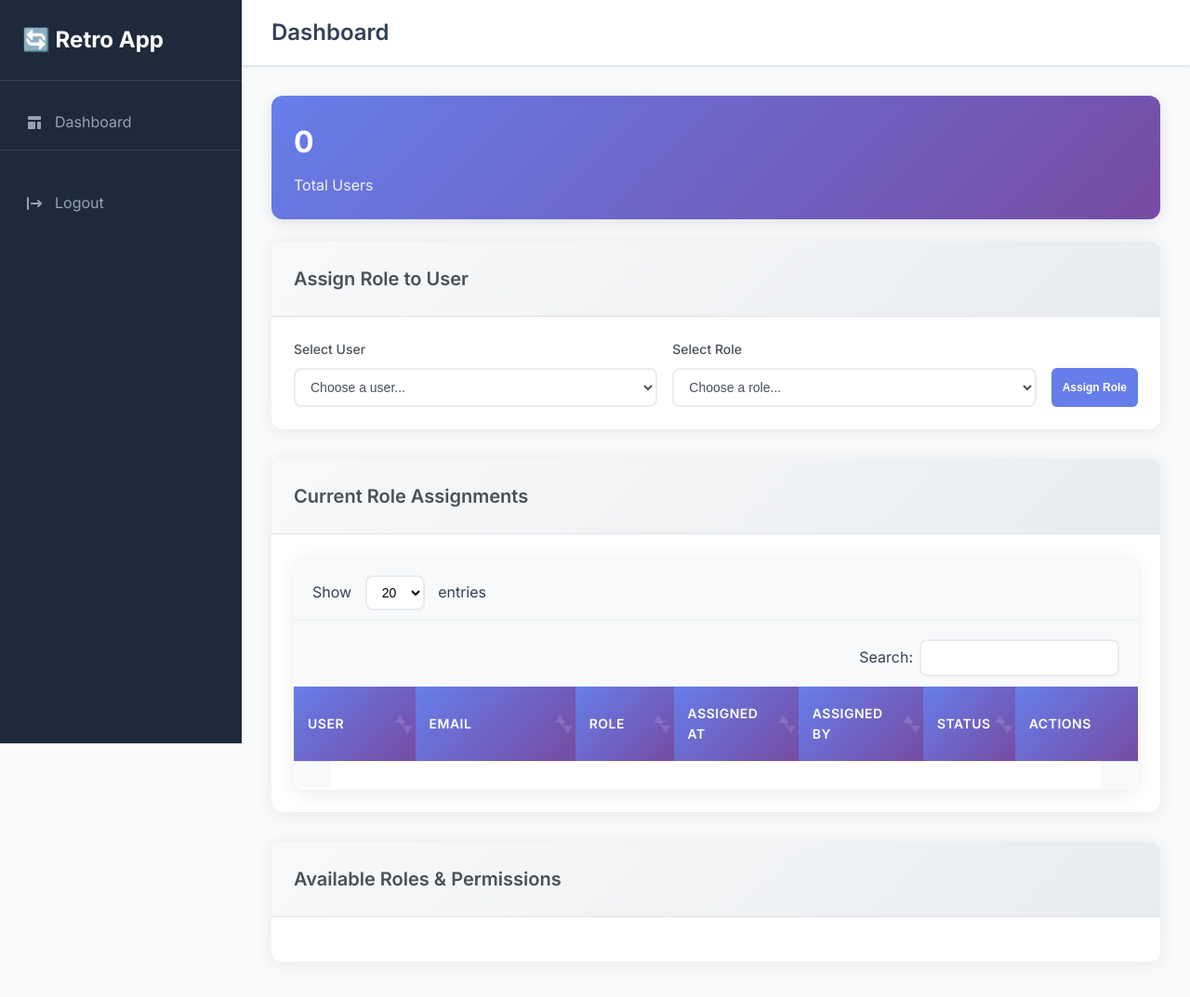
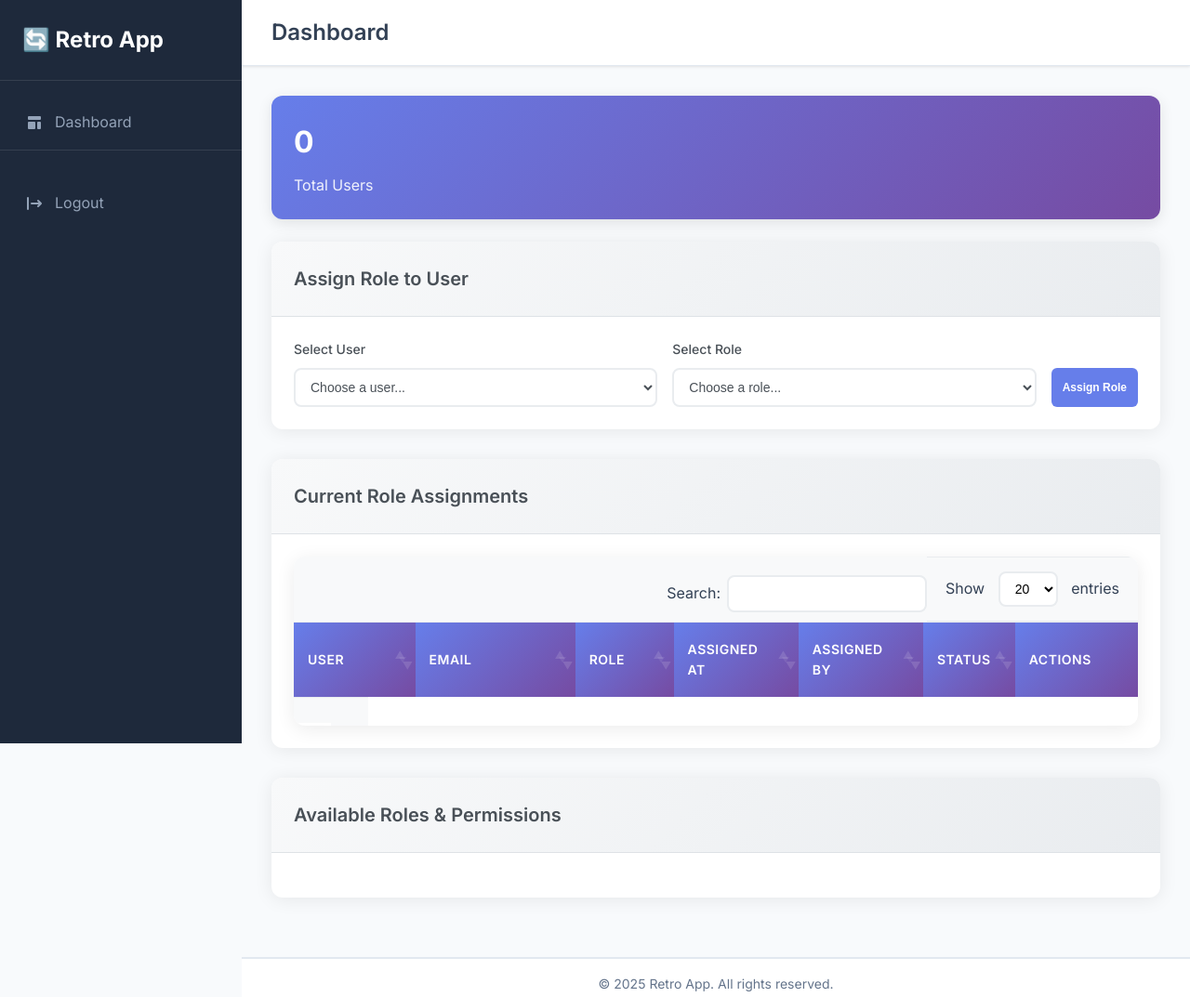
Before and after one commit to moiceanumarius/retro-app, a Symfony app: template templates/role/index.html.twig in a window 1280 px wide. Shown: the top 1073 px of the page at 93% size. Run offline with Twig, Linux system fonts and the light colour scheme; the template is opened without the code that fills it, so the values that code supplies are empty; some libraries are stand-ins or nearby versions.

Commit message:
feat: Rearrange DataTables footer layout
- Move info and pagination to left side
- Move length selector to right side
- Add proper spacing between elements
- Maintain consistent styling across footer elements

```diff
--- a/templates/role/index.html.twig
+++ b/templates/role/index.html.twig
@@ -300,11 +300,19 @@
             }
 
             .dataTables_wrapper .dataTables_paginate {
-                float: right;
-                text-align: right;
+                float: left;
+                margin-left: 20px;
             }
 
-            .dataTables_wrapper .dataTables_paginate:after {
+            .dataTables_wrapper .dataTables_length {
+                float: right;
+                padding: 15px 20px;
+                background: #f8f9fa;
+                border-top: 1px solid #e9ecef;
+            }
+
+            .dataTables_wrapper .dataTables_paginate:after,
+            .dataTables_wrapper .dataTables_length:after {
                 content: "";
                 display: table;
                 clear: both;
```
